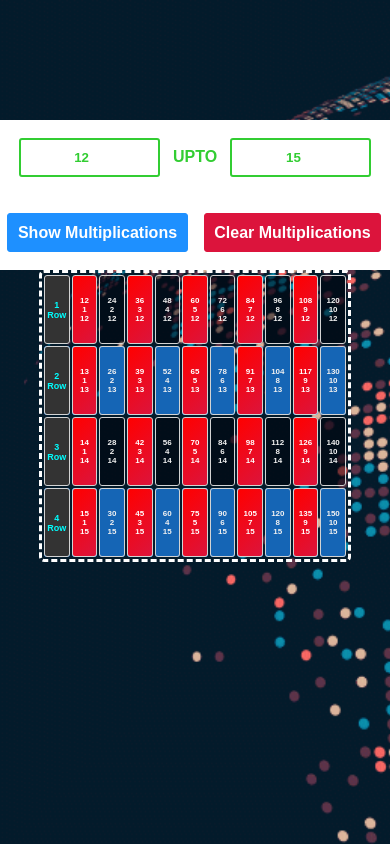
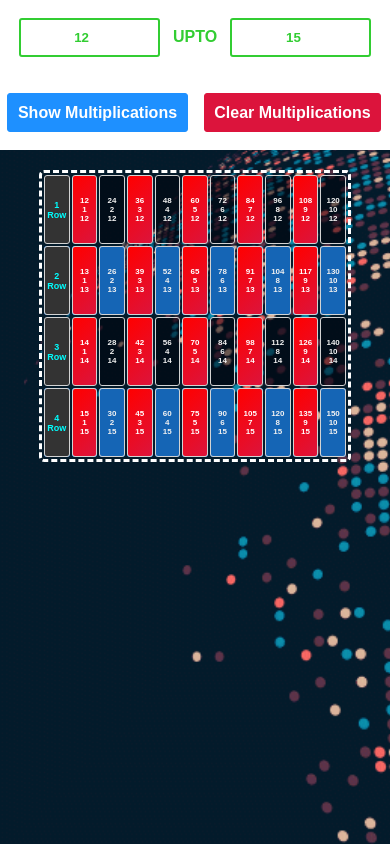
Before and after one commit to kanhu-sys/Multiplication, a plain HTML site: page index.html in a window 390 px wide. Drawn offline with Linux system fonts and the light colour scheme.

Commit message:
remove relative
remove relative position

```diff
--- a/mul.css
+++ b/mul.css
@@ -142,14 +142,6 @@ label{
     background-repeat:no-repeat;
     font-family:Arial, Helvetica, sans-serif;
 }
-    .container-header{
-    background-color:#ffffff;
-    width:100%;
-    position:relative;
-    top:0;
-    left:0;
-    right:0;
-}
     .container-header .block-1{
         width:100%;
         background-color: white;
```
